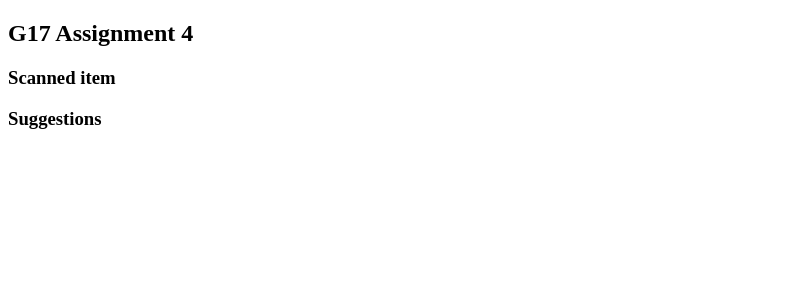
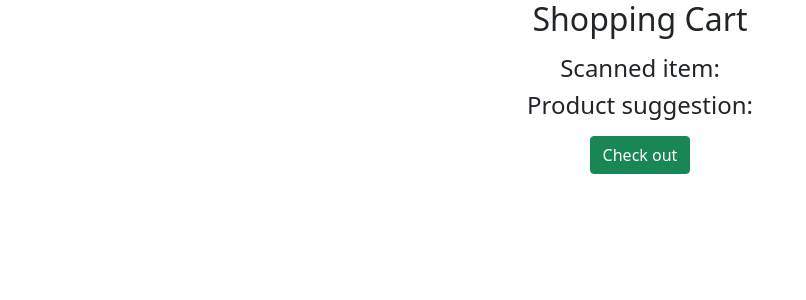
Before and after one commit to adamyen/IoT_course_project_web, a Flask app: page / in a window 1280 px wide. Shown: the top 300 px of the page, without its empty margins (0-806 px from the left). Run offline with Flask 2, Linux system fonts and the light colour scheme; some libraries are stand-ins or nearby versions.

Commit message:
[feat]: complete checkout

```diff
--- a/main.py
+++ b/main.py
@@ -1,16 +1,26 @@
+import os
 import json
 from flask import Flask, render_template
-from flask_socketio import SocketIO, send
+from flask_socketio import SocketIO
 import wiotp.sdk.application
+from dotenv import load_dotenv
+
+load_dotenv()
+HOST = os.getenv('HOST')
+print(f">>> Hosting: {HOST}:5000")
 
 app = Flask(__name__)
 app.config['SECRET_KEY'] = 'secret!'
 socketio = SocketIO(app)
-prefix = 123
-payload = ["1","2", "3"]
 TOPICS = ["CustomerId"]
+# Opening JSON file
+f = open('products.json')
+product_price = json.load(f)
+sum = 0
+user_id = 0
 
 def mqtt_sub_callback(evt):
+    global user_id
     payload = json.dumps(evt.data).strip("{\" }").replace('"','').split(":")
     print(f">>> payload: {payload}")
     if payload[0] == TOPICS[0]:
@@ -20,23 +30,30 @@ def mqtt_sub_callback(evt):
         for topic in [user_scanned_item_topic, suggestion_topic]:
             print(topic)
             client.subscribeToDeviceEvents(eventId=topic)
+        socketio.send(f"con-{user_id}")
     else:
         prefix = 'item' if payload[1] == 'scanned_item' else 'sug'
-        print(f"{prefix}-{payload[2].lstrip(' ')}")
-        socketio.send(f"{prefix}-{payload[2].lstrip(' ')}")
+        item = payload[2].lstrip(' ')
+        print(f"{prefix}-{item}")
+        socketio.send(f"{prefix}-{item}")
+        if prefix == 'item':
+            send_total(item)
 
-def publish(client, topic, payload, qos = 2, retain = False):
-    result = client.publish(topic, payload, qos, retain)
-    status = result[0]
-    if status == 0:
-        print(f"Send to topic `{topic}`:    {payload}")
-    else:
-        print(f"Failed to send message to topic {topic}")
-
+def send_total(product):
+    global sum
+    print(f'>>> Price: {product_price[product]}')
+    sum += product_price[product]
+    sum = round(sum, 2)
+    socketio.send(f"sum-{sum}")
 
 @socketio.on('connected')
 def handle_my_custom_event(json):
     print('received json: ' + str(json))
+
+@socketio.on('checkout')
+def handle_checkout():
+    result = client.publishEvent(typeId="RaspberryPi", deviceId="project", eventId=f"{user_id}:reset", msgFormat="json", data={'action': 'reset'}, qos = 2)
+    print(f"-----> Check out complete: {result}")
 
 @app.route("/")
 def hello_world():
@@ -56,4 +73,4 @@ client.deviceEventCallback = mqtt_sub_callback
 print('6')
 
 if __name__ == '__main__':
-    socketio.run(app)
+    socketio.run(app, host=HOST)
--- a/templates/index.html
+++ b/templates/index.html
@@ -2,6 +2,8 @@
 <html lang="en">
  <head>
   <meta charset="UTF-8">
+  <!-- CSS only -->
+  <link href="https://cdn.jsdelivr.net/npm/bootstrap@5.1.3/dist/css/bootstrap.min.css" rel="stylesheet" integrity="sha384-1BmE4kWBq78iYhFldvKuhfTAU6auU8tT94WrHftjDbrCEXSU1oBoqyl2QvZ6jIW3" crossorigin="anonymous">
   <title>G17</title>
 </head>
 <script src="https://cdnjs.cloudflare.com/ajax/libs/socket.io/4.0.1/socket.io.js" integrity="sha512-q/dWJ3kcmjBLU4Qc47E4A9kTB4m3wuTY7vkFJDTZKjTs8jhyGQnaUrxa0Ytd0ssMZhbNua9hE+E7Qv1j+DyZwA==" crossorigin="anonymous"></script>
@@ -11,8 +13,37 @@
   function appendItem(txt, id) {
     const ul = document.getElementById(id);
     const li = document.createElement("li");
+    li.classList.add('list-group-item');
     li.appendChild(document.createTextNode(txt));
     ul.appendChild(li);
+  }
+
+  function handleMsg(prefix, data) {
+    console.log('prefix', prefix);
+    switch (prefix) {
+      case 'item':
+        appendItem(data, 'item_list');
+        break;
+      case 'sug':
+        document.getElementById('suggestion').innerHTML = `Product suggestion: ${data}.`;
+        break;
+      case 'con':
+        document.getElementById('title').innerHTML = `User ${data} connected.`;
+        break;
+      case 'sum':
+        document.getElementById('sum').innerHTML = `Total $ ${data}`;
+        break;
+      default:
+        console.log(`>>> Unknown of case: ${prefix}`)
+    }
+  }
+
+  function onCheckOut() {
+    socket.emit('checkout');
+    document.getElementById('suggestion').innerHTML = `Product suggestion:`;
+    document.getElementById('title').innerHTML = ``;
+    document.getElementById('sum').innerHTML = `Total $`;
+    document.getElementById('item_list').innerHTML = ``;
   }
 
   socket.on('connect', function() {
@@ -22,20 +53,25 @@
   socket.on('message', function(msg) {
     console.log('>>>', msg);
     const splitMsg = msg.split('-');
-    const target = splitMsg[0] === 'item' ? 'item_list' : 'sug_list';
-    appendItem(splitMsg[1], target);
+    handleMsg(splitMsg[0], splitMsg[1])
   })
 </script>
 <body>
-  <h2>G17 Assignment 4</h2>
-  <div>
-    <div>
-      <h3>Scanned item</h3>
-      <ul id="item_list"></ul>
-    </div>
-    <div>
-      <h3>Suggestions</h3>
-      <ul id="sug_list"></ul>
+  <div class="container d-flex flex-column align-items-center justify-content-center">
+    <h2>Shopping Cart</h2>
+    <div class="container d-flex flex-column align-items-center justify-content-center">
+      <h3 id="title"></h3>
+      <div class="container d-flex flex-column align-items-center justify-content-center">
+        <h4>Scanned item:</h4>
+        <ul id="item_list" class="list-group list-group-flush"></ul>
+      </div>
+      <div class="container d-flex flex-column align-items-center justify-content-center">
+        <h4 id="suggestion">Product suggestion: </h4>
+      </div>
+      <div class="container d-flex flex-column align-items-center justify-content-center">
+        <h5 id="sum"></h5>
+        <button type="button" class="btn btn-success align-items-center" onclick="onCheckOut()">Check out</button>
+      </div>
     </div>
   </div>
 </body>
```
